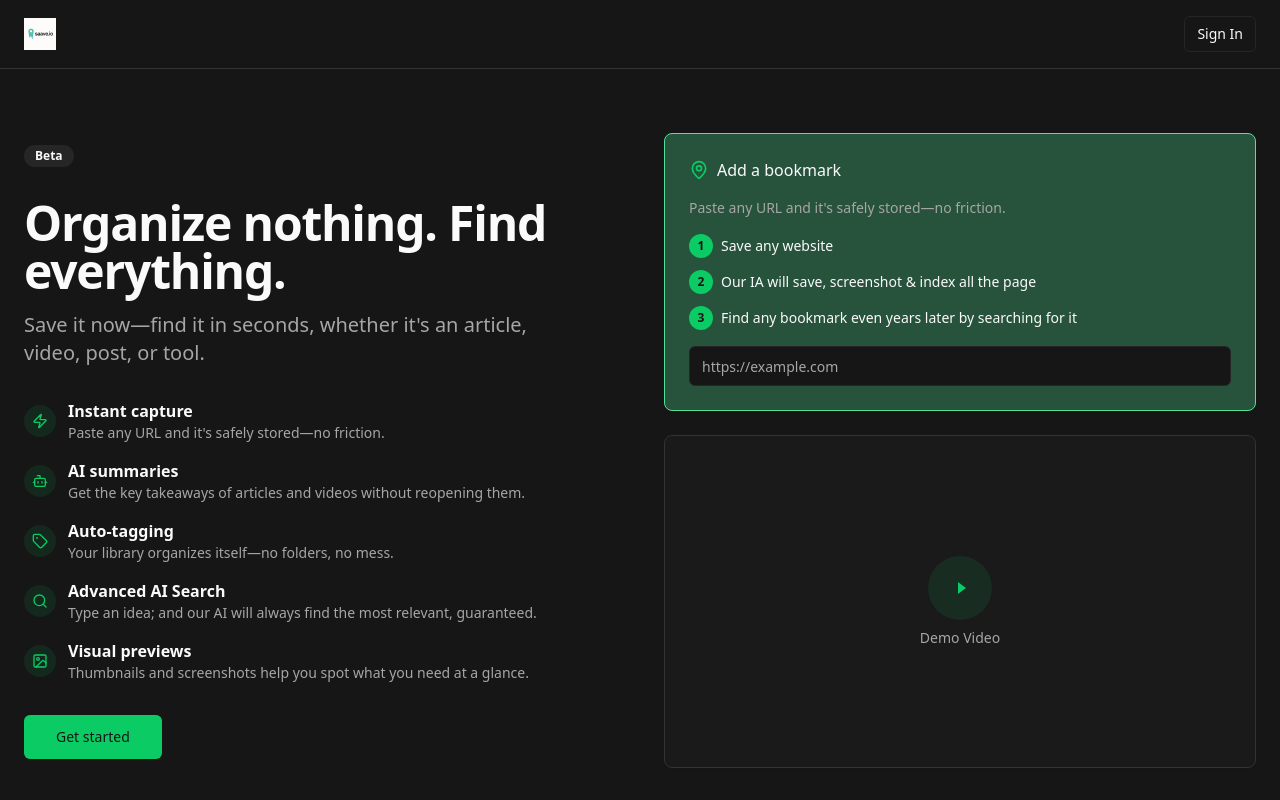
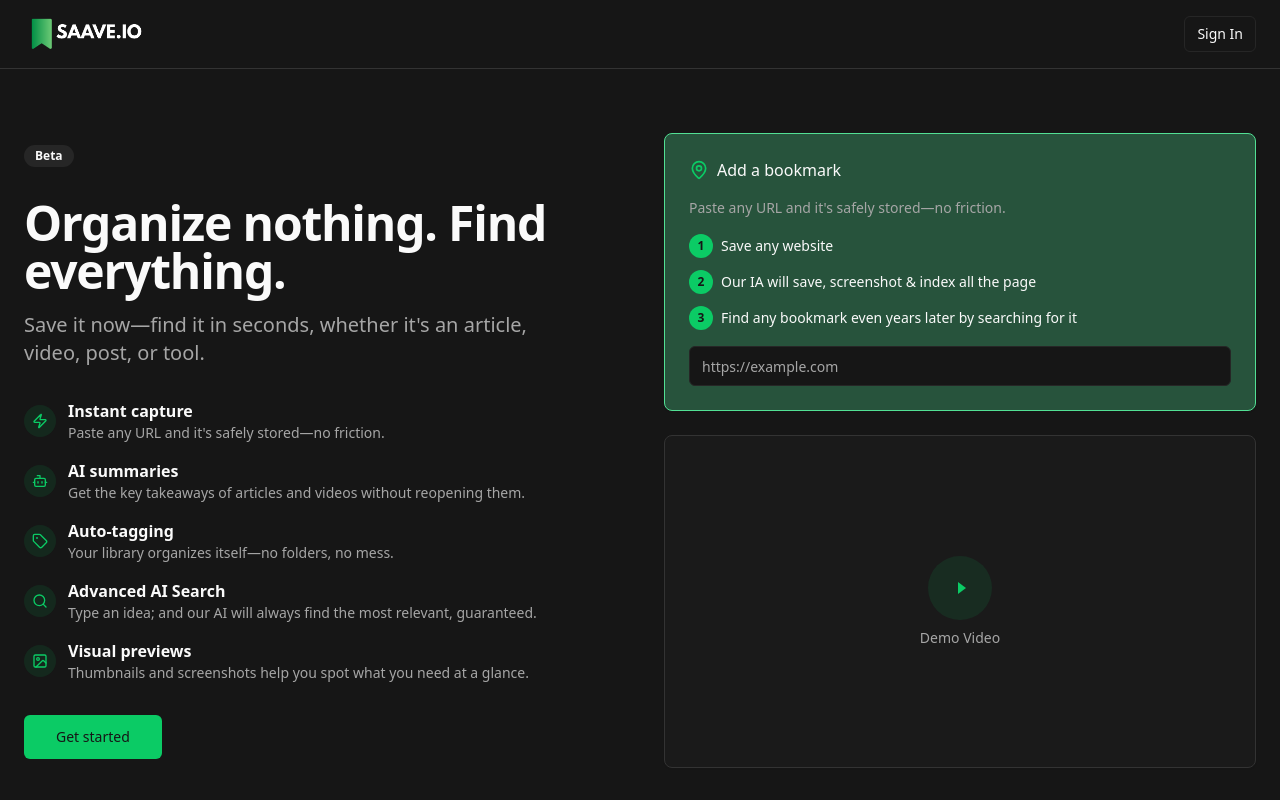
Before and after one commit to antoine78910/saav-pastel-genesis, a React (Vite) app: page / in a window 1280 px wide. Shown: the top 800 px of the page. Built offline with nearby package versions, Linux system fonts and the light colour scheme.

Commit message:
Add logo and favicon
Add logo to the top left and favicon, with rounded corners.

```diff
--- a/index.html
+++ b/index.html
@@ -3,7 +3,8 @@
   <head>
     <meta charset="UTF-8" />
     <meta name="viewport" content="width=device-width, initial-scale=1.0" />
-    <title>saav-pastel-genesis</title>
+    <title>saave.io</title>
+    <link rel="icon" href="/lovable-uploads/d6829d6a-6e48-435a-aac0-ec58d93043ba.png" type="image/png">
     <meta name="description" content="Lovable Generated Project" />
     <meta name="author" content="Lovable" />
 
--- a/src/components/Hero.tsx
+++ b/src/components/Hero.tsx
@@ -11,8 +11,8 @@ const Hero = () => {
       <header className="flex items-center justify-between px-6 py-4 border-b">
         <div className="flex items-center gap-2">
           <img
-            src="/lovable-uploads/7a595e1a-766a-4b73-9bea-98ac3d3f2642.png"
-            alt="Saav.io Logo"
+            src="/lovable-uploads/fd18d0f3-6f96-4574-90ab-3dbc5b3f960b.png"
+            alt="saave.io Logo"
             className="h-8 w-auto"
           />
         </div>
--- a/src/pages/App.tsx
+++ b/src/pages/App.tsx
@@ -14,9 +14,11 @@ const App = () => {
         <div className="container mx-auto px-4 py-4">
           <div className="flex items-center justify-between">
             <div className="flex items-center gap-3">
-              <div className="flex items-center justify-center w-10 h-10 rounded-xl bg-primary/10">
-                <Bookmark className="h-6 w-6 text-primary" />
-              </div>
+              <img
+                src="/lovable-uploads/d6829d6a-6e48-435a-aac0-ec58d93043ba.png"
+                alt="saave.io logo"
+                className="w-10 h-10 rounded-lg"
+              />
               <div>
                 <h1 className="text-2xl font-bold text-foreground">saave.io</h1>
                 <p className="text-sm text-muted-foreground">Save everything. Find anything.</p>
```
Also changed, not shown: public/lovable-uploads/d6829d6a-6e48-435a-aac0-ec58d93043ba.png (added), public/lovable-uploads/fd18d0f3-6f96-4574-90ab-3dbc5b3f960b.png (added).
